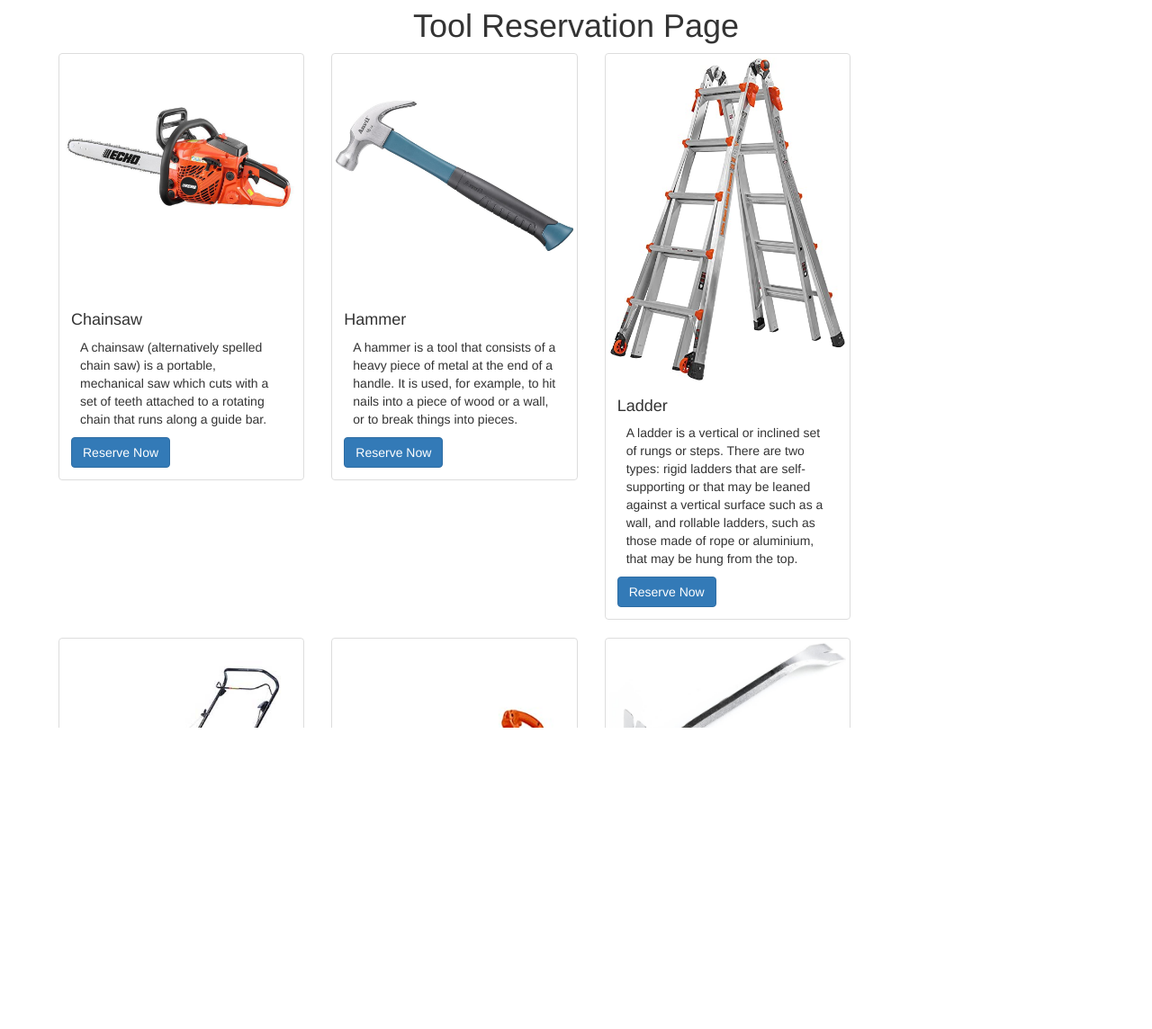
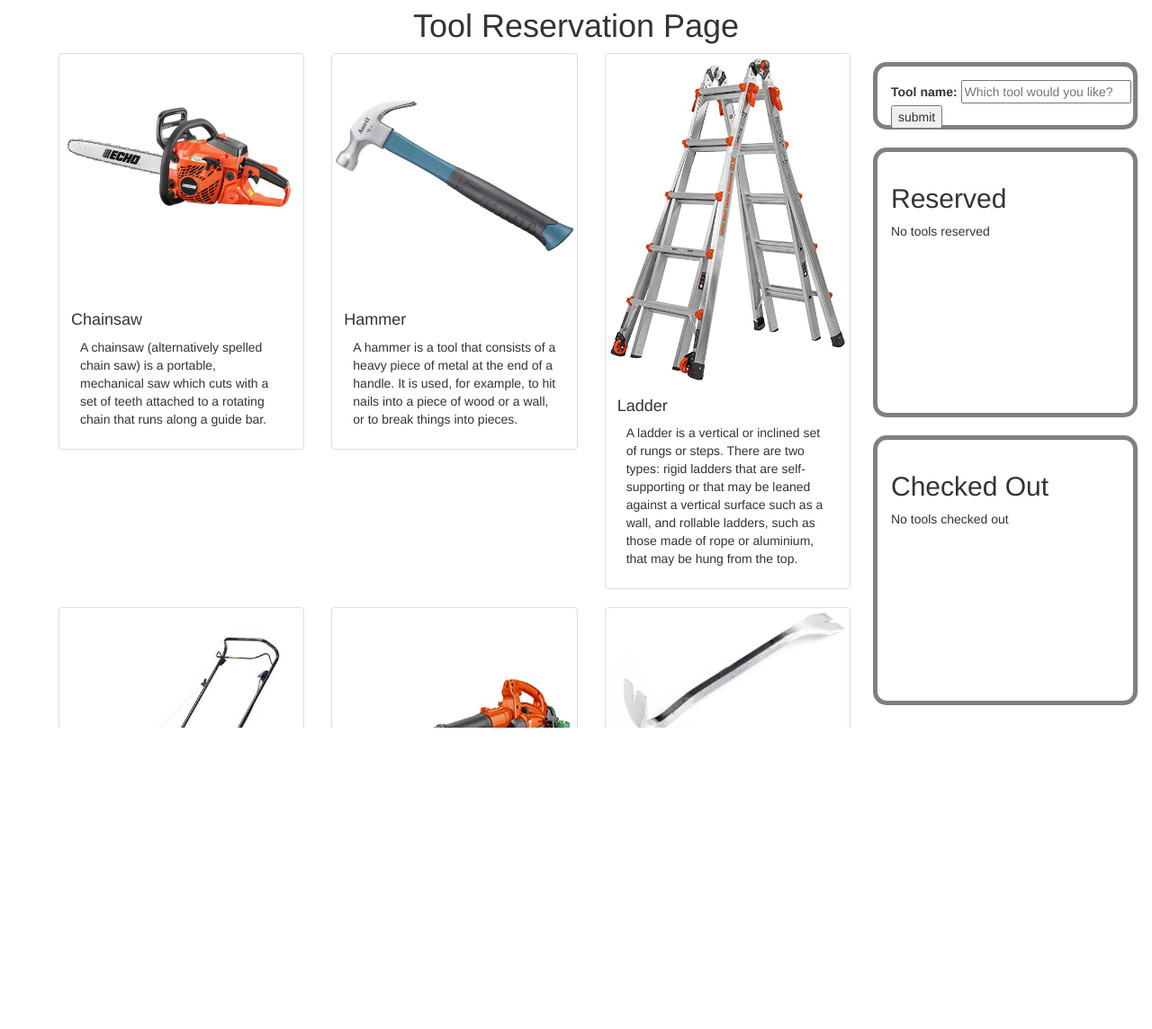
Before and after one commit to sialaomobley-homework/cs3450-project, a Django app: page /tools/ in a window 1280 px wide. Shown: the part 51-1195 px from the top of the page at 90% size. Run offline with Django 3.2, Linux system fonts and the light colour scheme; a user stored in the database is signed in; data comes from the database, SQL or seed files in the repository; both versions use the stored data as it was after the commit; some libraries are stand-ins or nearby versions.

Commit message:
Finished tool reservation. Clean database

```diff
--- a/src/oursite/tools/static/tools/style.css
+++ b/src/oursite/tools/static/tools/style.css
@@ -89,3 +89,21 @@ p {
 .scrollable{
     overflow-y:auto;
 }
+
+.reserve-div, .user-borrowed, .user-cart{
+    float: left;
+    width: 23%;
+    border: 5px solid gray;
+    border-radius: 15px;
+    padding-top: 15px;
+    padding-left: 15px;
+    margin: 10px;
+}
+
+.user-cart, .user-borrowed {
+    height: 300px;
+}
+
+.reserve-div {
+    height: 75px;
+}
--- a/src/oursite/tools/templates/tools/toolview.html
+++ b/src/oursite/tools/templates/tools/toolview.html
@@ -44,32 +44,63 @@
     <div class="tools-container" style="display: flex; flex-wrap: wrap;">
     {% if tools_list %}
         {% for tool in tools_list %}
+          {% if tool.status == 'a' %}
           <div class="col-lg-4 col-md-6 mb-4">
             <div class="thumbnail">
               <img src="{{ tool.photo.url }}" class="card-img-top" alt="bootstraplogo">
               <div class="caption">
                 <h4>{{ tool.name }}</h4>
                 <p>{{ tool.description }}</p>
-                {%if user.is_authenticated %}
-                <button class="btn btn-primary">Reserve Now</button>
-                {% endif %}
               </div>
             </div>
           </div>
+          {% endif %}
         {% endfor %}
     {% else %}
       <p>No tools found</p>
     {% endif %}
     </div>
-    <div class="tools-reserve">
+    <div class="reserve-div">
+        {% if user.is_authenticated %}
+          <form action="#" method="POST">
+            {% csrf_token %}
+            <label for="tool">Tool name:</label>
+            <input type="text" id="tool" name="tool" placeholder="Which tool would you like?"/>
+            <input type="submit" value="submit">
+          </form>
+        {% else %}
+        <h2>Login to Reserve Tools</h2>
+        {% endif %}
+    </div>
+    <div class="user-cart">
+        <h2>Reserved</h2>
         {% if user.is_authenticated %}
         {% if user.tool_set.all %}
           {% for tool in user.tool_set.all %}
+          {% if tool.status == 'r' %}
           <div>{{ tool.name }}</div>
+          {% endif %}
           {% endfor %}
+        {% else %}
+          <div>No tools reserved</div>
         {% endif %}
         {% endif %}
     </div>
+    <div class="user-borrowed">
+        <h2>Checked Out</h2>
+      {% if user.is_authenticated %}
+      {% if user.tool_set.all %}
+        {% for tool in user.tool_set.all %}
+        {% if tool.status == 'c' %}
+        <div>{{ tool.name }}</div>
+        {% endif %}
+        {% endfor %}
+      {% else %}
+        <div>No tools checked out</div>
+      {% endif %}
+      {% endif %}
+    </div>
+
   <!--footer-->
 <nav class="navbar navbar-inverse navbar-fixed-bottom">
   <div class="container">
--- a/src/oursite/tools/views.py
+++ b/src/oursite/tools/views.py
@@ -56,12 +56,27 @@ def reserve(request):
     if request.method == 'POST':
         tool = get_object_or_404(Tool, pk=tool)
         tool.borrower = User.objects.get(pk=user)
-    return HttpResponseRedirect(reverse('tools'))
+        return HttpResponseRedirect(reverse('tools'))
+    return render(request, 'tools/toolview.html', context)
 
 
 def tools(request):
     tools_list = Tool.objects.order_by('name')
     context = {'tools_list': tools_list}
+    if request.method == 'POST':
+        tool = request.POST['tool']
+        user = None
+        if request.user.is_authenticated:
+            user = request.user.username
+        results = Tool.objects.filter(name=tool).count()
+        if results <= 0:
+            pass # do nothing
+        else:
+            tool_mod = Tool.objects.get(name=tool)
+            tool_mod.borrower = User.objects.get(username=user)
+            tool_mod.status = 'r'
+            tool_mod.save()
+        return HttpResponseRedirect(reverse('tools'))
     return render(request, 'tools/toolview.html', context)
 
 
```
Also changed, not shown: src/oursite/tools/templates/tools/tool.html (deleted, +0 -15 lines), src/oursite/db.sqlite3, src/oursite/img/Mini_Crowbar.jpg (added), src/oursite/img/ladder.jpg (added).
